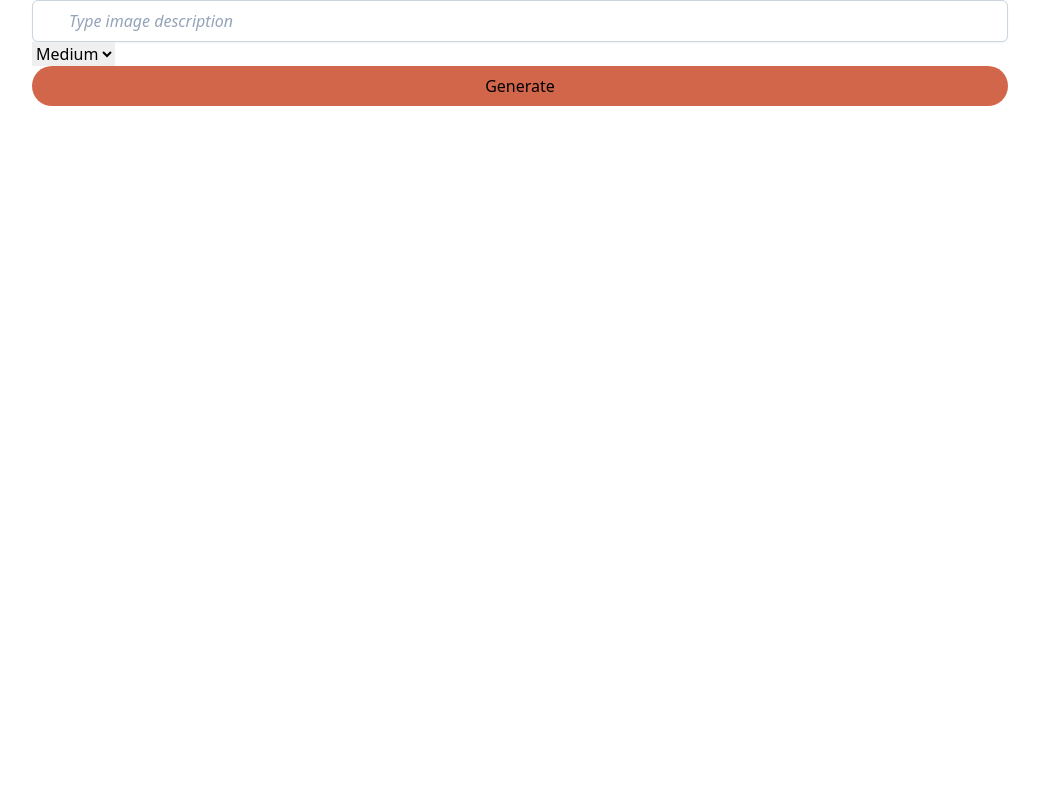
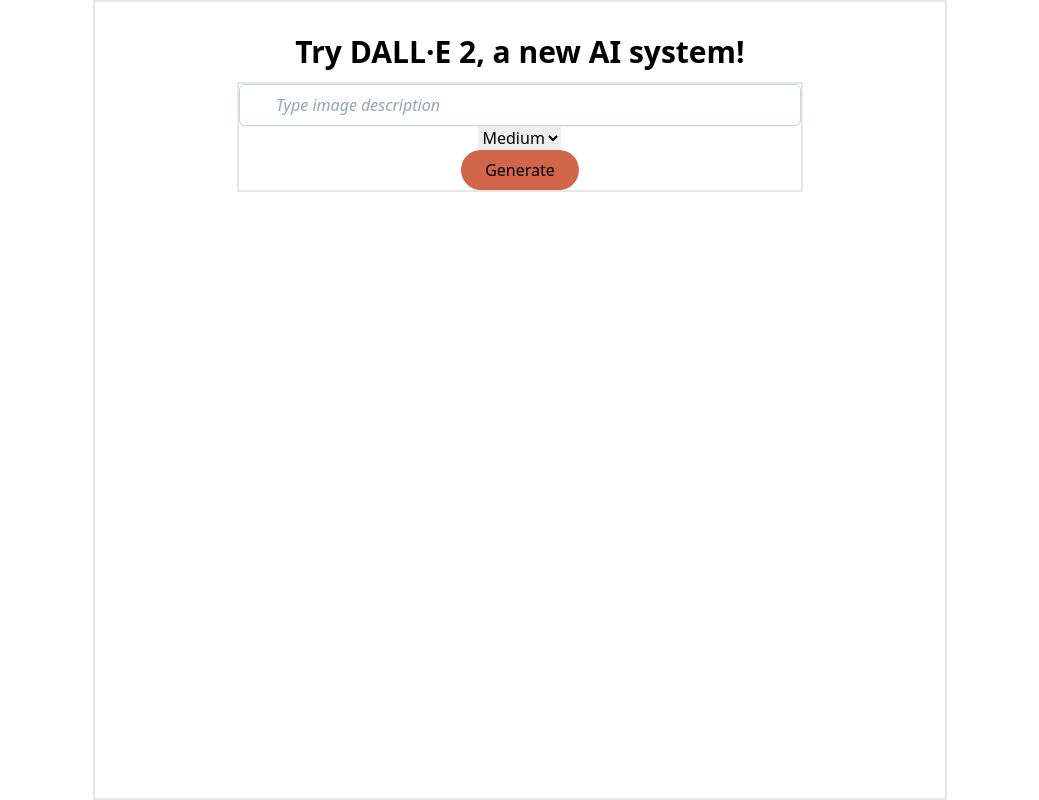
Before and after one commit to jumba23/ai-image-generator-nodeJS-openAI, a React (Create React App) app in the folder client/: page / in a window 1280 px wide. Shown: the whole page, without its empty margins (120-1159 px from the left). Built offline with nearby package versions, Linux system fonts and the light colour scheme.

Commit message:
new styling

```diff
--- a/client/src/App.js
+++ b/client/src/App.js
@@ -1,8 +1,11 @@
 function App() {
   return (
-    <div className="container mx-auto">
-      <form flex flex-col mx-auto>
-        <div className="flex flex-col mx-auto">
+    <div className="w-2/3 h-screen pt-5 mx-auto border-2">
+      <h1 className="p-3 text-3xl font-bold text-center">
+        Try DALL·E 2, a new AI system!
+      </h1>
+      <form className="flex flex-col items-center w-2/3 m-auto border-2">
+        {/* <div className="flex flex-col mx-auto"> */}
         <input
           type="text"
           name="prompt"
@@ -10,7 +13,7 @@
           className="block w-full py-2 pr-3 bg-white border rounded-md shadow-sm placeholder:italic placeholder:text-slate-400 border-slate-300 pl-9 focus:outline-none focus:border-sky-500 focus:ring-sky-500 focus:ring-1"
           placeholder="Type image description"
         />
-          <div>
+        <div className="fex ">
           <select name="size" id="size">
             <option value="small">Small</option>
             <option value="medium" selected>
@@ -22,7 +25,7 @@
         <button className="px-6 py-2 text-black rounded-full bg-veryPaleRed hover:bg-darkBlue hover:text-white ">
           Generate
         </button>
-        </div>
+        {/* </div> */}
       </form>
     </div>
   );
```
Lines whose indentation alone changed are shown as unchanged.
